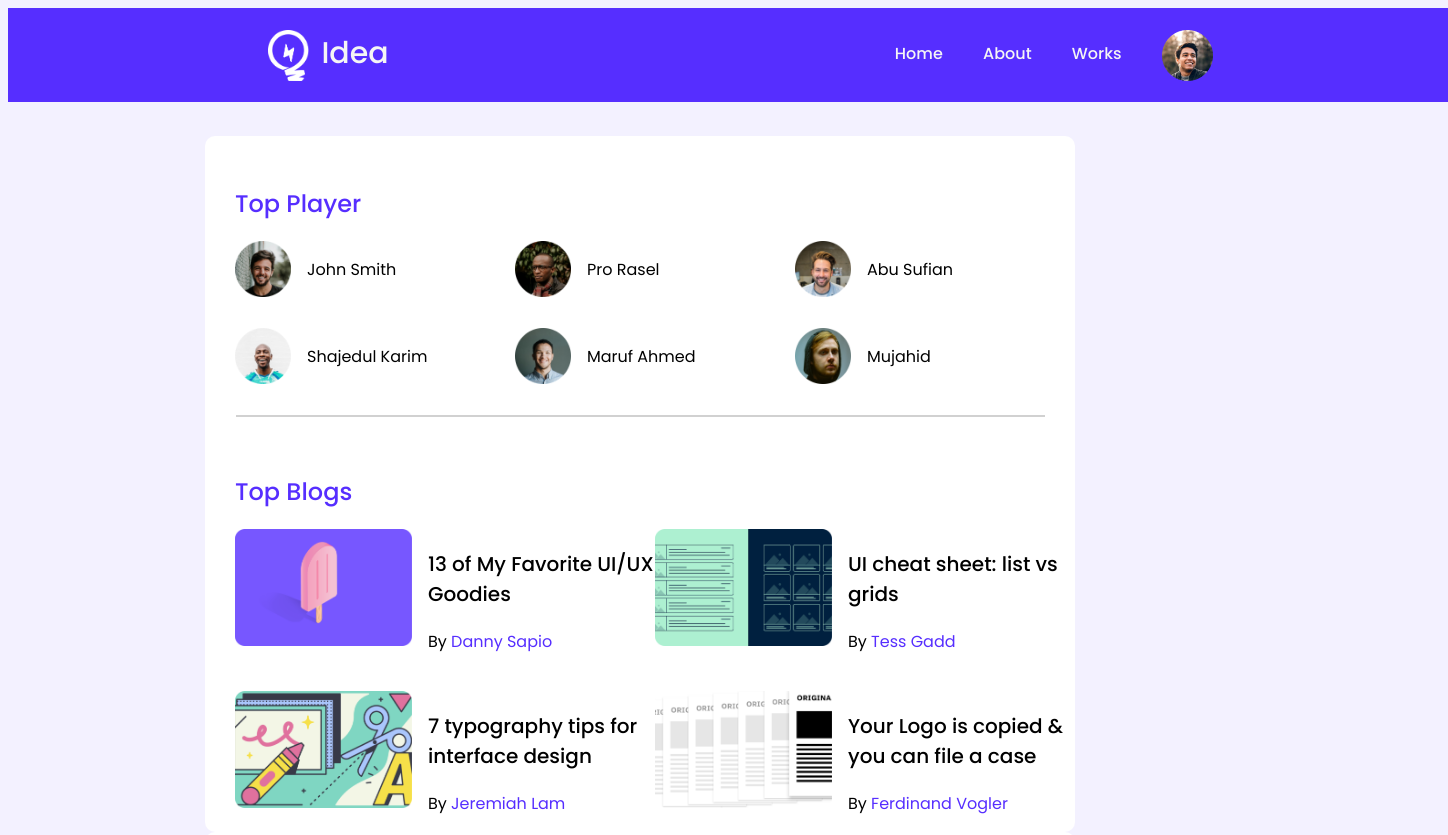
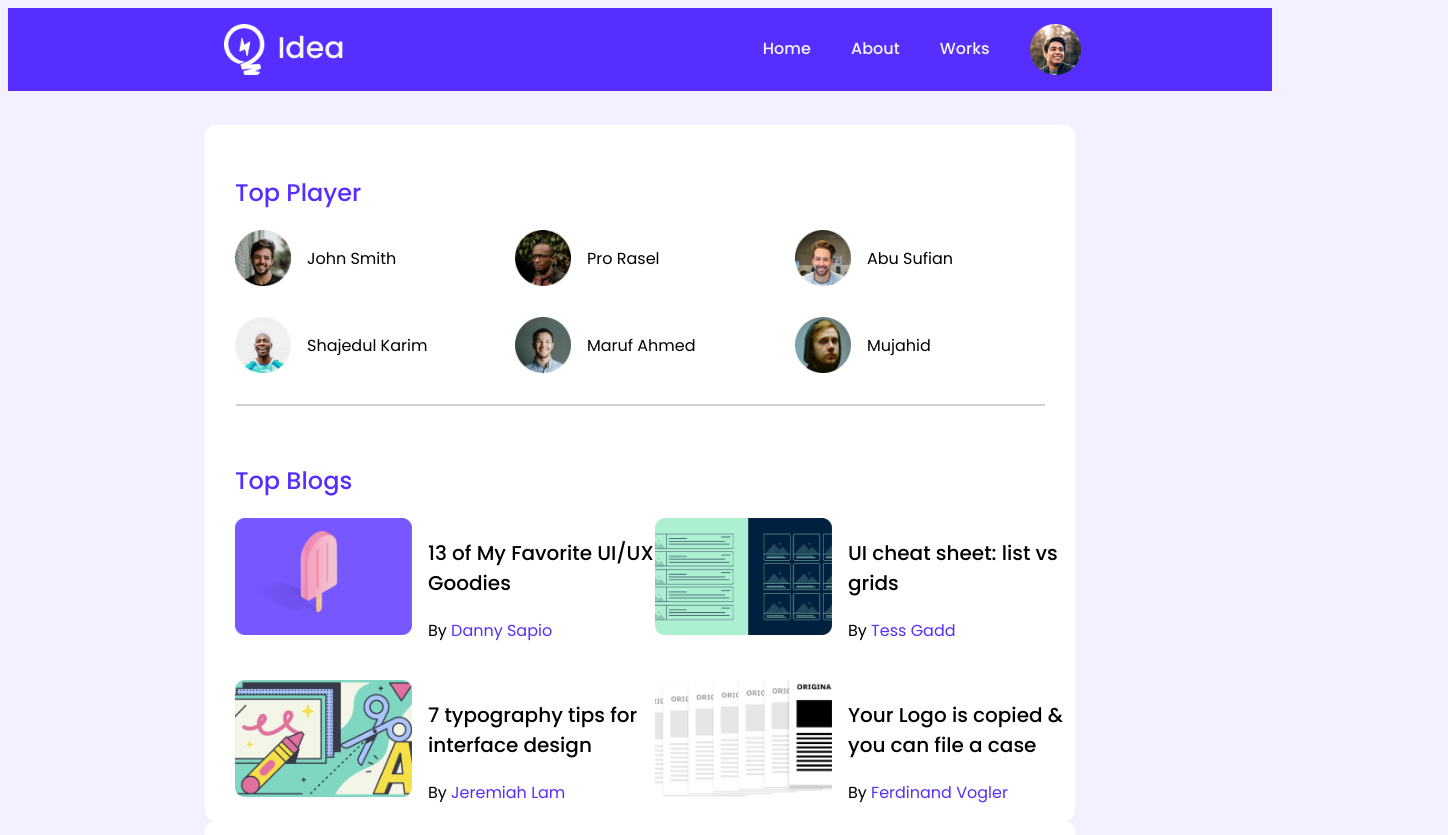
Before and after one commit to RHN007/dLeaderBoard, a plain HTML site: page index.html in a window 1280 px wide. Shown: the top 835 px of the page, 1448 px wide, since content can reach past the window. Drawn offline with Linux system fonts and the light colour scheme.

Commit message:
changing nav size

```diff
--- a/style.css
+++ b/style.css
@@ -44,8 +44,8 @@ hr {
  nav{
   position: relative;
   display: flex;
-  Width: 1440px;
-  Height: 94px;
+  /* Width: 1440px;
+  Height: 94px; */
   align-items: center;
   justify-content: space-around;
   background-color: #562EFF
```
